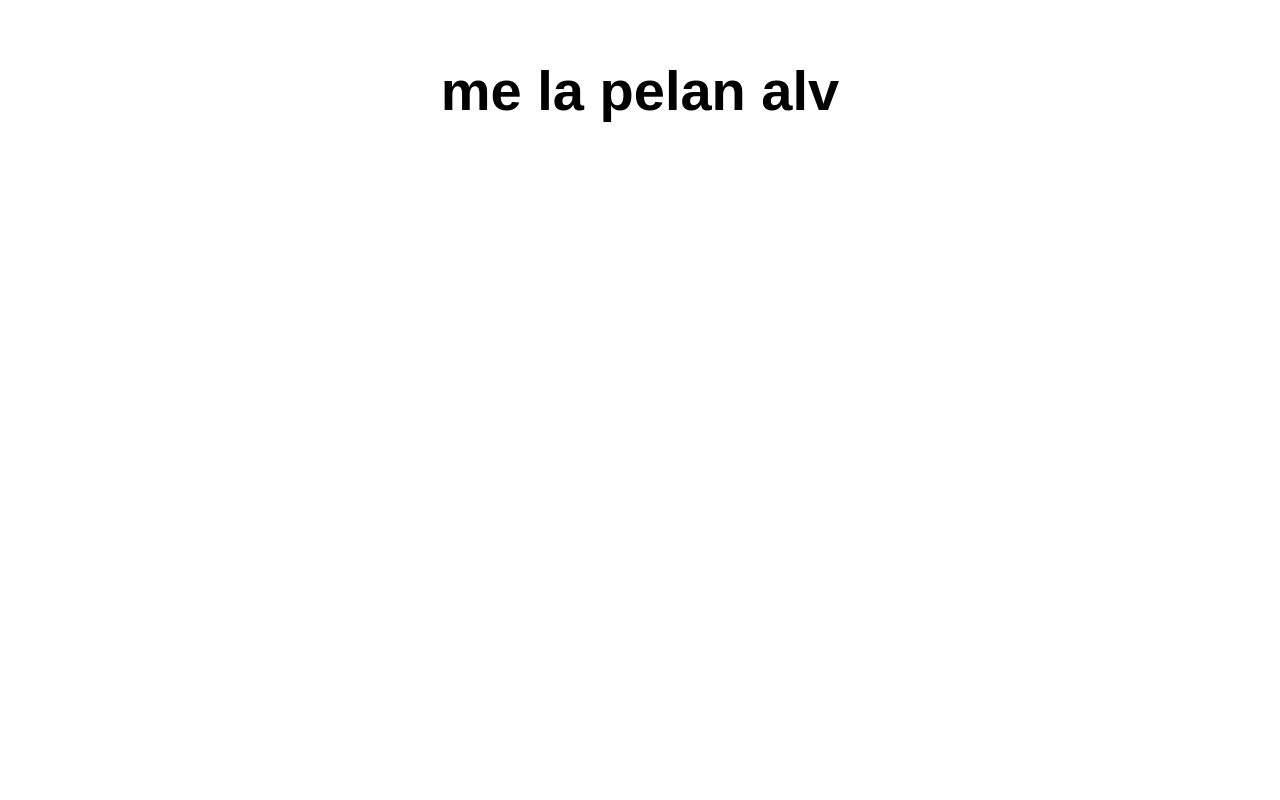
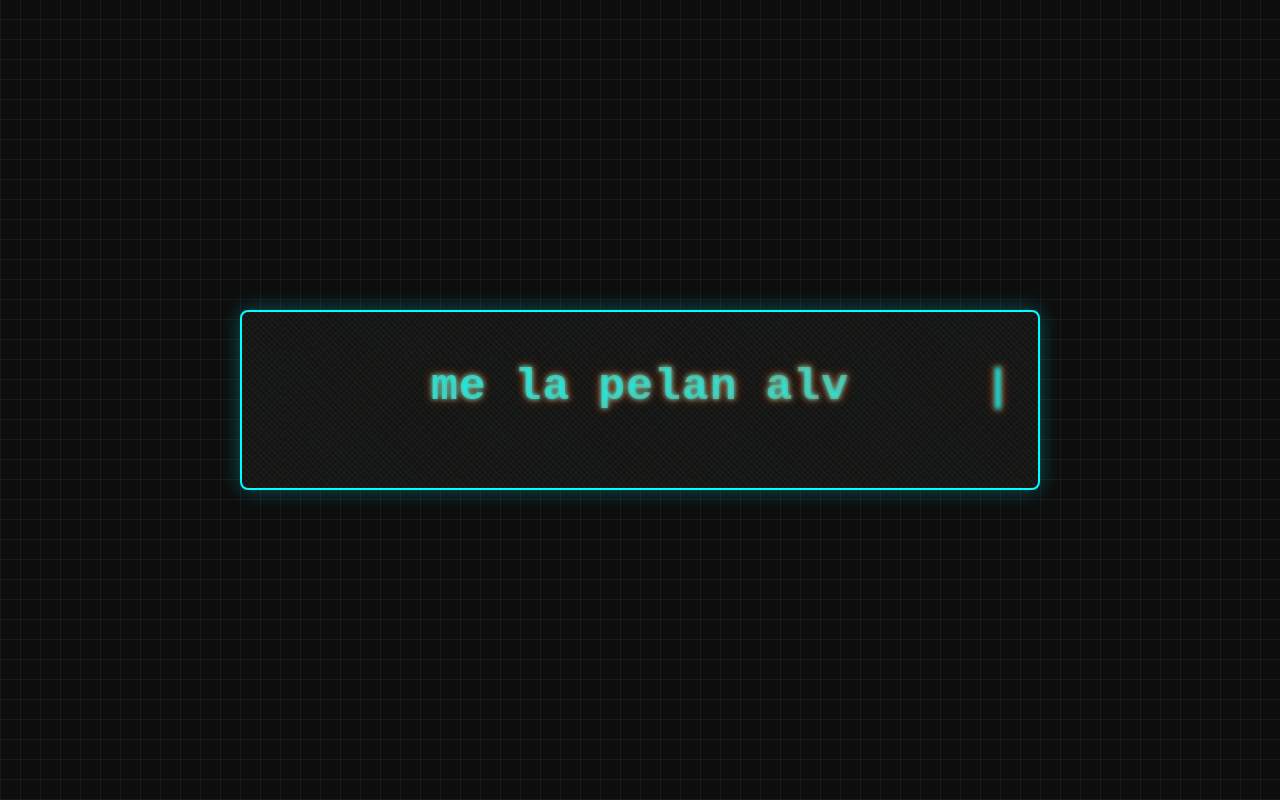
Before and after one commit to victorhugomartinezsantana1-ctrl/mi-primer-app, a website: page src/index.html in a window 1280 px wide. Drawn offline with Linux system fonts and the light colour scheme.

Commit message:
//cambio de estilo de la pagina

```diff
--- a/src/styles.css
+++ b/src/styles.css
@@ -1,21 +1,141 @@
-* {
-  font-family: Arial, Helvetica, sans-serif;
+:root {
+  --bg-dark: #0d0d0d;
+  --bg-surface: #111111;
+  --text-primary: #e0e0e0;
+  --accent-blue: #00ffff;
+  --accent-orange: #ff4500;
+  --font-mono: 'Fira Code', 'Courier New', monospace;
 }
 
-html, body {
+/* Reset */
+* {
   margin: 0;
-  border: 0;
   padding: 0;
-  background-color: #fff;
+  box-sizing: border-box;
 }
 
-main {
-  margin: auto;
-  width: 50%;
-  padding: 20px;
+/* Body */
+body {
+  background-color: var(--bg-dark);
+  color: var(--text-primary);
+  font-family: var(--font-mono);
+  line-height: 1.6;
+  min-height: 100vh;
+  display: flex;
+  align-items: center;
+  justify-content: center;
+  padding: 2rem;
+  background-image:
+    repeating-linear-gradient(
+      0deg,
+      rgba(255,255,255,0.05) 0,
+      rgba(255,255,255,0.05) 1px,
+      transparent 1px,
+      transparent 20px
+    ),
+    repeating-linear-gradient(
+      90deg,
+      rgba(255,255,255,0.05) 0,
+      rgba(255,255,255,0.05) 1px,
+      transparent 1px,
+      transparent 20px
+    );
 }
 
-main > h1 {
+/* Main container */
+main {
+  background: var(--bg-surface);
+  border: 2px solid var(--accent-blue);
+  border-radius: 8px;
+  padding: 2.5rem 3rem;
+  max-width: 800px;
+  width: 100%;
+  box-shadow: 0 0 20px rgba(0,255,255,0.3);
+  position: relative;
+  overflow: hidden;
+}
+
+/* Optional: subtle animated lines */
+main::before,
+main::after {
+  content: '';
+  position: absolute;
+  inset: 0;
+  background:
+    repeating-linear-gradient(
+      45deg,
+      transparent,
+      transparent 2px,
+      rgba(0,255,255,0.1) 2px,
+      rgba(0,255,255,0.1) 4px
+    );
+  pointer-events: none;
+  opacity: 0.5;
+  animation: moveLines 12s linear infinite;
+}
+
+main::after {
+  background:
+    repeating-linear-gradient(
+      -45deg,
+      transparent,
+      transparent 2px,
+      rgba(255,69,0,0.1) 2px,
+      rgba(255,69,0,0.1) 4px
+    );
+  animation: moveLines 16s linear infinite reverse;
+}
+
+@keyframes moveLines {
+  0% {
+    background-position: 0 0;
+  }
+  100% {
+    background-position: 100px 100px;
+  }
+}
+
+/* Heading */
+h1 {
   text-align: center;
-  font-size: 3.5em;
+  font-size: 2.8rem;
+  margin-bottom: 1.5rem;
+  background: linear-gradient(90deg, var(--accent-blue), var(--accent-orange));
+  -webkit-background-clip: text;
+  -webkit-text-fill-color: transparent;
+  /* fallback for non‑webkit */
+  color: var(--accent-blue);
+  text-shadow:
+    0 0 5px var(--accent-blue),
+    0 0 10px var(--accent-orange);
+  letter-spacing: 1px;
+  position: relative;
 }
+
+/* Optional: cursor‑like blinking effect for h1 */
+h1::after {
+  content: '|';
+  position: absolute;
+  right: -0.5em;
+  top: 50%;
+  transform: translateY(-50%);
+  animation: blink 1s steps(2, start) infinite;
+  color: var(--accent-orange);
+  font-size: inherit;
+}
+
+@keyframes blink {
+  to {
+    visibility: hidden;
+  }
+}
+
+/* Responsive tweaks */
+@media (max-width: 600px) {
+  h1 {
+    font-size: 2.2rem;
+  }
+  main {
+    padding: 1.5rem 2rem;
+  }
+}
```
